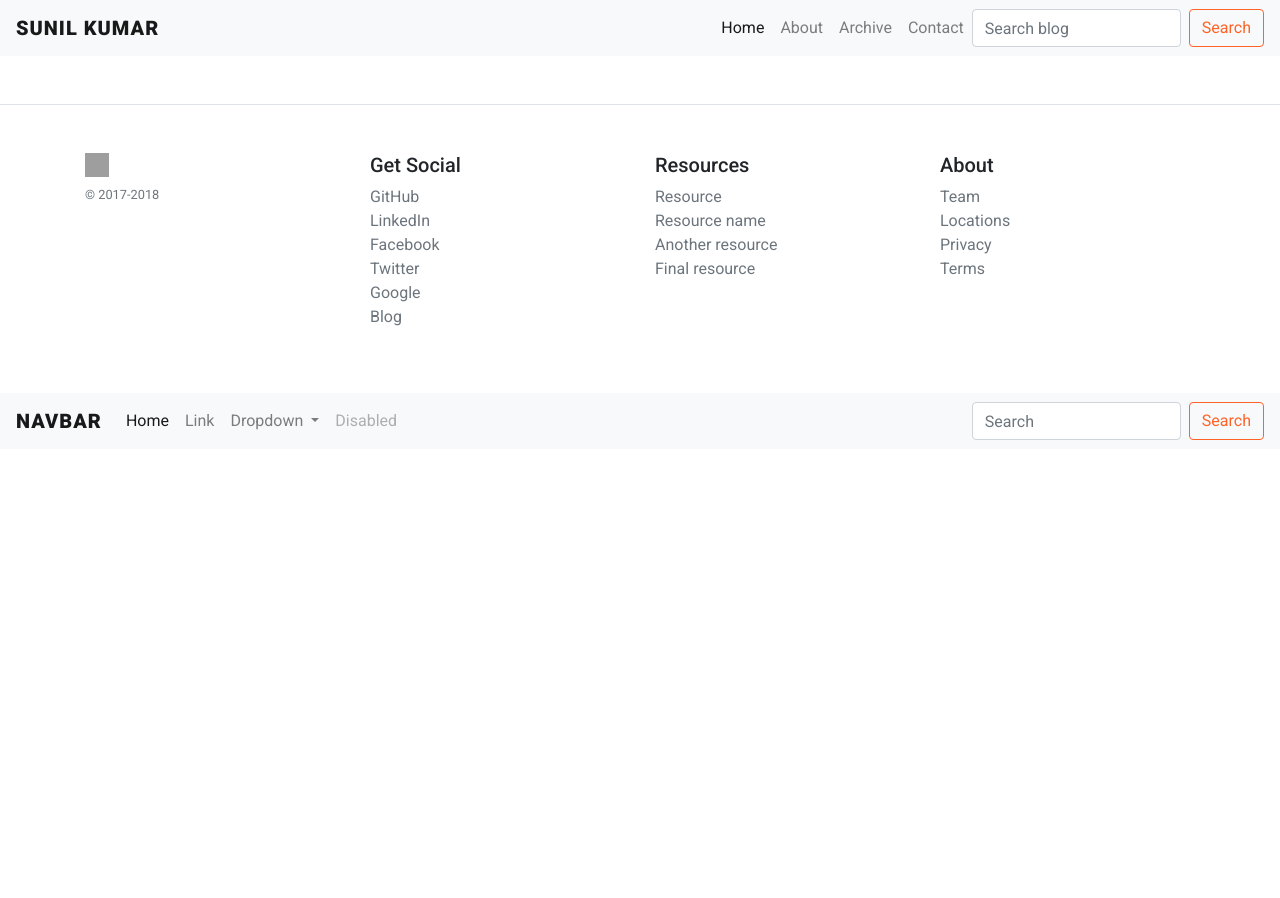
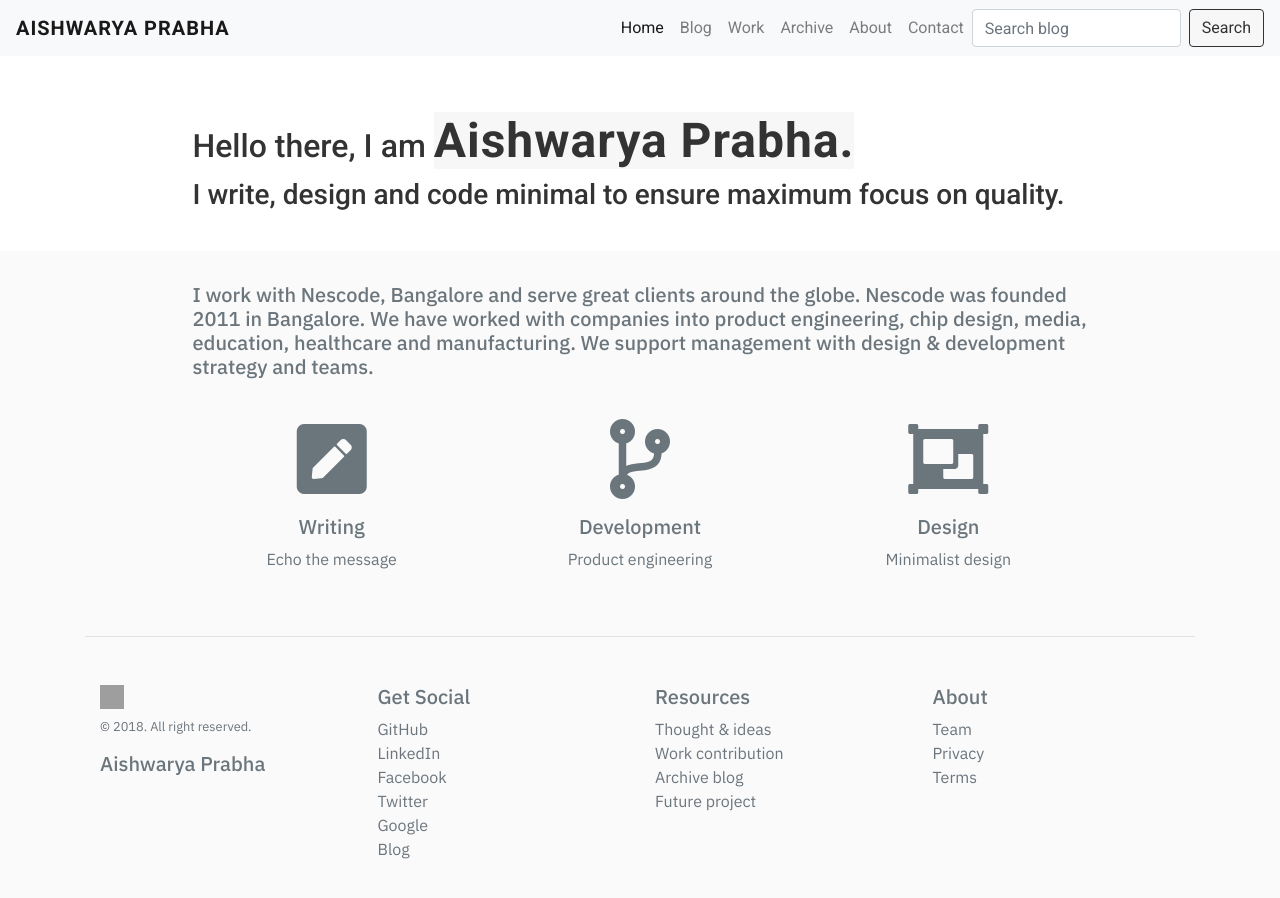
Before and after one commit to sunilsrikumar/blogfrontend, a plain HTML site: page index.html in a window 1280 px wide. Before the commit the page ends 800 px from the top, so only its background shows below. Drawn offline with nearby package versions, Linux system fonts and the light colour scheme; grey boxes are pictures that could not be loaded.

Commit message:
[Update]Home page

```diff
--- a/css/custom.css
+++ b/css/custom.css
@@ -7,20 +7,56 @@ body{
 .navbar-brand {
 	text-transform: uppercase;
 	font-family: 'Roboto', sans-serif;
-	font-weight: 900;
+	font-weight: 700;
 	letter-spacing: 1px;
 }
 
 .btn-outline-success {
-    color: #FF6327;
-    background-color: transparent;
+    color: #333333;
+    background-color: #F7F7F7;
     background-image: none;
-    border-color: #FF6327;
+    border-color: #333333;
 }
 
 .btn-outline-success:hover {
     color: #FFFFFF;
-    background-color: #FF6327;
+    background-color: #333333;
     background-image: none;
-    border-color: #FF6327;
+    border-color: #333333;
 }
+
+/* Intro */
+
+.intro-block{
+	margin-top: 3.5rem;
+	padding-bottom: 2rem;
+	color: #333333;
+}
+
+.intro-brand{
+	font-weight: 700;
+	font-size: 3rem;
+	background-color: #F7F7F7;
+	color: #333333;
+	letter-spacing: 1px;
+}
+
+/* Intro description */
+
+.content{
+	background-color: #FAFAFA;
+	padding-top: 2rem;
+	padding-bottom: 2rem;
+	font-family: 'IBM Plex Sans', sans-serif;
+	color: #6B757C;
+}
+
+.intro-desc{
+	font-family: 'IBM Plex Sans', sans-serif;
+	padding-bottom: 2rem;
+	font-weight: 300;
+}
+
+.heading-desc{
+	padding-top: 1rem;
+}
--- a/index.html
+++ b/index.html
@@ -12,18 +12,22 @@
 
     <!-- Google fonts -->
     <link href="https://fonts.googleapis.com/css?family=Roboto:300,400,500,700,900" rel="stylesheet">
+    <link href="https://fonts.googleapis.com/css?family=IBM+Plex+Sans:200,300,400,500,600,700" rel="stylesheet">
+
+    <!-- Icon font -->
+    <link rel="stylesheet" href="https://use.fontawesome.com/releases/v5.0.13/css/all.css" integrity="sha384-DNOHZ68U8hZfKXOrtjWvjxusGo9WQnrNx2sqG0tfsghAvtVlRW3tvkXWZh58N9jp" crossorigin="anonymous">
 
 
     <!-- Custom css -->
     <link rel="stylesheet" type="text/css" href="css/custom.css">
 
-    <title>Blog</title>
+    <title>Aishwarya Prabha Blog</title>
   </head>
   <body>
 
     <!-- Navbar -->
     <nav class="navbar navbar-expand-lg navbar-light bg-light">
-  <a class="navbar-brand" href="#">Sunil Kumar</a>
+  <a class="navbar-brand" href="#">Aishwarya Prabha</a>
   <button class="navbar-toggler" type="button" data-toggle="collapse" data-target="#navbarSupportedContent" aria-controls="navbarSupportedContent" aria-expanded="false" aria-label="Toggle navigation">
     <span class="navbar-toggler-icon"></span>
   </button>
@@ -34,10 +38,16 @@
         <a class="nav-link" href="#">Home <span class="sr-only">(current)</span></a>
       </li>
       <li class="nav-item">
-        <a class="nav-link" href="#">About</a>
+        <a class="nav-link" href="#">Blog</a>
+      </li>
+       <li class="nav-item">
+        <a class="nav-link" href="#">Work</a>
       </li>
       <li class="nav-item">
         <a class="nav-link" href="#">Archive</a>
+      </li>
+      <li class="nav-item">
+        <a class="nav-link" href="#">About</a>
       </li>
       <li class="nav-item">
         <a class="nav-link" href="#">Contact</a>
@@ -50,8 +60,66 @@
   </div>
 </nav>
 
-    <!-- Navbar end -->
+    <!-- Intro -->
 
+    <div class="container">
+      <div class="col-10 offset-1">
+        <div class="intro-block">
+          <h2>Hello there, I am <strong class="intro-brand">Aishwarya Prabha.</strong></h2>
+          <h3>I write, design and code minimal to ensure maximum focus on quality.</h3>
+        </div>
+      </div>
+    </div> <!-- Container div -->
+
+    <!-- Intro description -->
+
+    <div class="content">
+      <div class="container">
+         <div class="col-10 offset-1 intro-desc">
+            <h5>I work with Nescode, Bangalore and serve great clients around the globe. Nescode was founded 2011 in Bangalore. We have worked with companies into product engineering, chip design, media, education, healthcare and manufacturing. We support management with design & development strategy and teams.</h5>
+        </div>
+    </div> <!-- Container div -->
+
+
+    <!-- Area of expertise -->
+
+    <div class="container">
+      <div class="col-10 offset-1">
+      <div class="row">
+        <div class="col-sm">
+          <div class="expertise-block text-center">
+            <i class="fas fa-pen-square fa-5x"></i>
+            <div class="heading-desc">
+            <h5>Writing</h5>
+            <p>Echo the message</p>
+          </div>
+          </div>
+        </div>
+
+        <div class="col-sm">
+          <div class="expertise-block text-center">
+            <i class="fas fa-code-branch fa-5x"></i>
+            <div class="heading-desc">
+            <h5>Development</h5>
+            <p>Product engineering</p>
+          </div>
+          </div>
+        </div>
+
+        <div class="col-sm">
+          <div class="expertise-block text-center">
+            <i class="fas fas fa-object-group fa-5x"></i>
+            <div class="heading-desc">
+            <h5>Design</h5>
+            <p>Minimalist design</p>
+            </div>
+          </div>
+        </div>
+      </div>
+      <div class="col-10 offset-1">
+    </div> <!-- Container div -->
+
+    </div> <!-- Content div -->
     <!-- Footer -->
 
     <footer class="pt-4 my-md-5 pt-md-5 border-top">
@@ -59,7 +127,8 @@
         <div class="row">
           <div class="col-12 col-md">
             <img class="mb-2" src="https://getbootstrap.com/assets/brand/bootstrap-solid.svg" alt="" width="24" height="24">
-            <small class="d-block mb-3 text-muted">&copy; 2017-2018</small>
+            <small class="d-block mb-3 text-muted">&copy; 2018. All right reserved.</small>
+            <h5>Aishwarya Prabha</h5>
           </div>
           <div class="col-6 col-md">
             <h5>Get Social</h5>
@@ -75,17 +144,16 @@
           <div class="col-6 col-md">
             <h5>Resources</h5>
             <ul class="list-unstyled text-small">
-              <li><a class="text-muted" href="#">Resource</a></li>
-              <li><a class="text-muted" href="#">Resource name</a></li>
-              <li><a class="text-muted" href="#">Another resource</a></li>
-              <li><a class="text-muted" href="#">Final resource</a></li>
+              <li><a class="text-muted" href="#">Thought & ideas</a></li>
+              <li><a class="text-muted" href="#">Work contribution</a></li>
+              <li><a class="text-muted" href="#">Archive blog</a></li>
+              <li><a class="text-muted" href="#">Future project</a></li>
             </ul>
           </div>
           <div class="col-6 col-md">
             <h5>About</h5>
             <ul class="list-unstyled text-small">
               <li><a class="text-muted" href="#">Team</a></li>
-              <li><a class="text-muted" href="#">Locations</a></li>
               <li><a class="text-muted" href="#">Privacy</a></li>
               <li><a class="text-muted" href="#">Terms</a></li>
             </ul>
@@ -95,45 +163,6 @@
       </footer>
 
 
-    <!-- Navbar -->
-
-    <nav class="navbar navbar-expand-lg navbar-light bg-light">
-  <a class="navbar-brand" href="#">Navbar</a>
-  <button class="navbar-toggler" type="button" data-toggle="collapse" data-target="#navbarSupportedContent" aria-controls="navbarSupportedContent" aria-expanded="false" aria-label="Toggle navigation">
-    <span class="navbar-toggler-icon"></span>
-  </button>
-
-  <div class="collapse navbar-collapse" id="navbarSupportedContent">
-    <ul class="navbar-nav mr-auto">
-      <li class="nav-item active">
-        <a class="nav-link" href="#">Home <span class="sr-only">(current)</span></a>
-      </li>
-      <li class="nav-item">
-        <a class="nav-link" href="#">Link</a>
-      </li>
-      <li class="nav-item dropdown">
-        <a class="nav-link dropdown-toggle" href="#" id="navbarDropdown" role="button" data-toggle="dropdown" aria-haspopup="true" aria-expanded="false">
-          Dropdown
-        </a>
-        <div class="dropdown-menu" aria-labelledby="navbarDropdown">
-          <a class="dropdown-item" href="#">Action</a>
-          <a class="dropdown-item" href="#">Another action</a>
-          <div class="dropdown-divider"></div>
-          <a class="dropdown-item" href="#">Something else here</a>
-        </div>
-      </li>
-      <li class="nav-item">
-        <a class="nav-link disabled" href="#">Disabled</a>
-      </li>
-    </ul>
-    <form class="form-inline my-2 my-lg-0">
-      <input class="form-control mr-sm-2" type="search" placeholder="Search" aria-label="Search">
-      <button class="btn btn-outline-success my-2 my-sm-0" type="submit">Search</button>
-    </form>
-  </div>
-</nav>
-
-    <!-- Navbar end -->
     <!-- jQuery first, then Popper.js, then Bootstrap JS -->
     <script src="https://code.jquery.com/jquery-3.3.1.slim.min.js" integrity="sha384-q8i/X+965DzO0rT7abK41JStQIAqVgRVzpbzo5smXKp4YfRvH+8abtTE1Pi6jizo" crossorigin="anonymous"></script>
     <script src="https://cdnjs.cloudflare.com/ajax/libs/popper.js/1.14.3/umd/popper.min.js" integrity="sha384-ZMP7rVo3mIykV+2+9J3UJ46jBk0WLaUAdn689aCwoqbBJiSnjAK/l8WvCWPIPm49" crossorigin="anonymous"></script>
```
